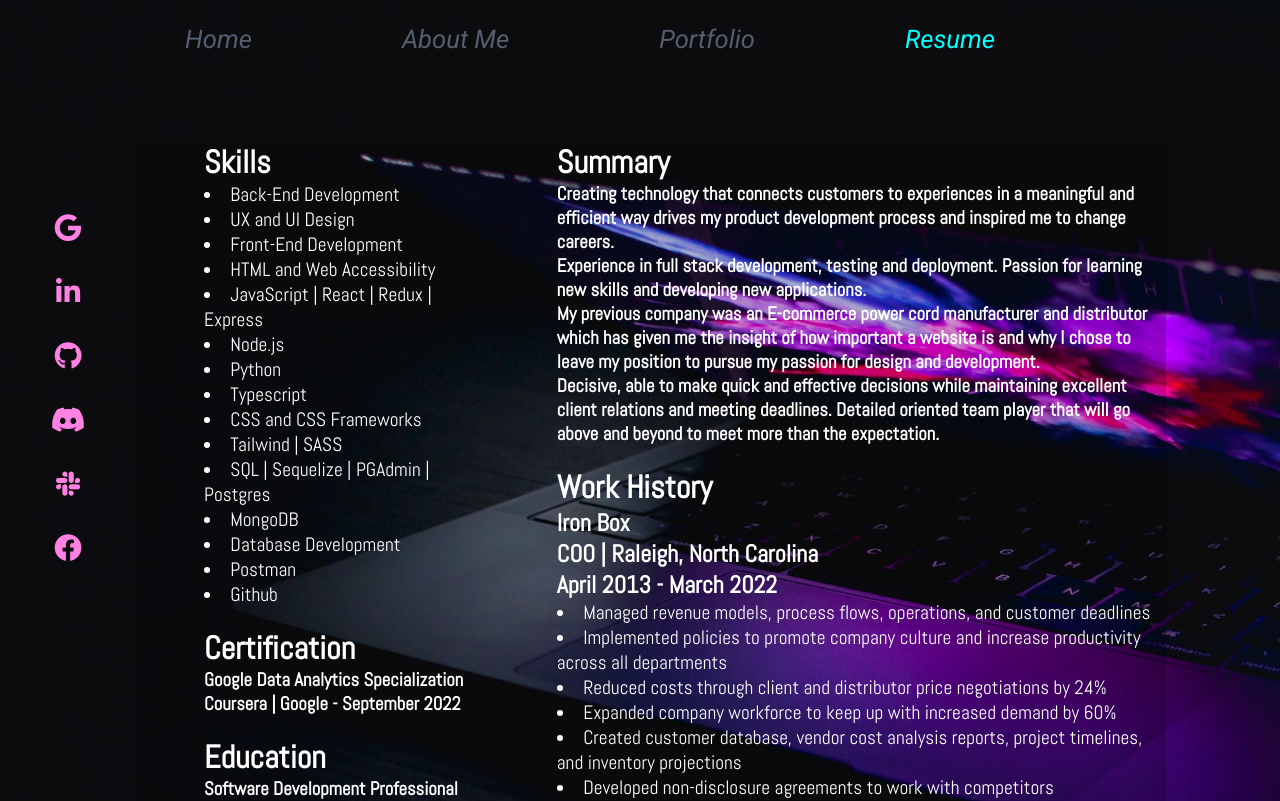
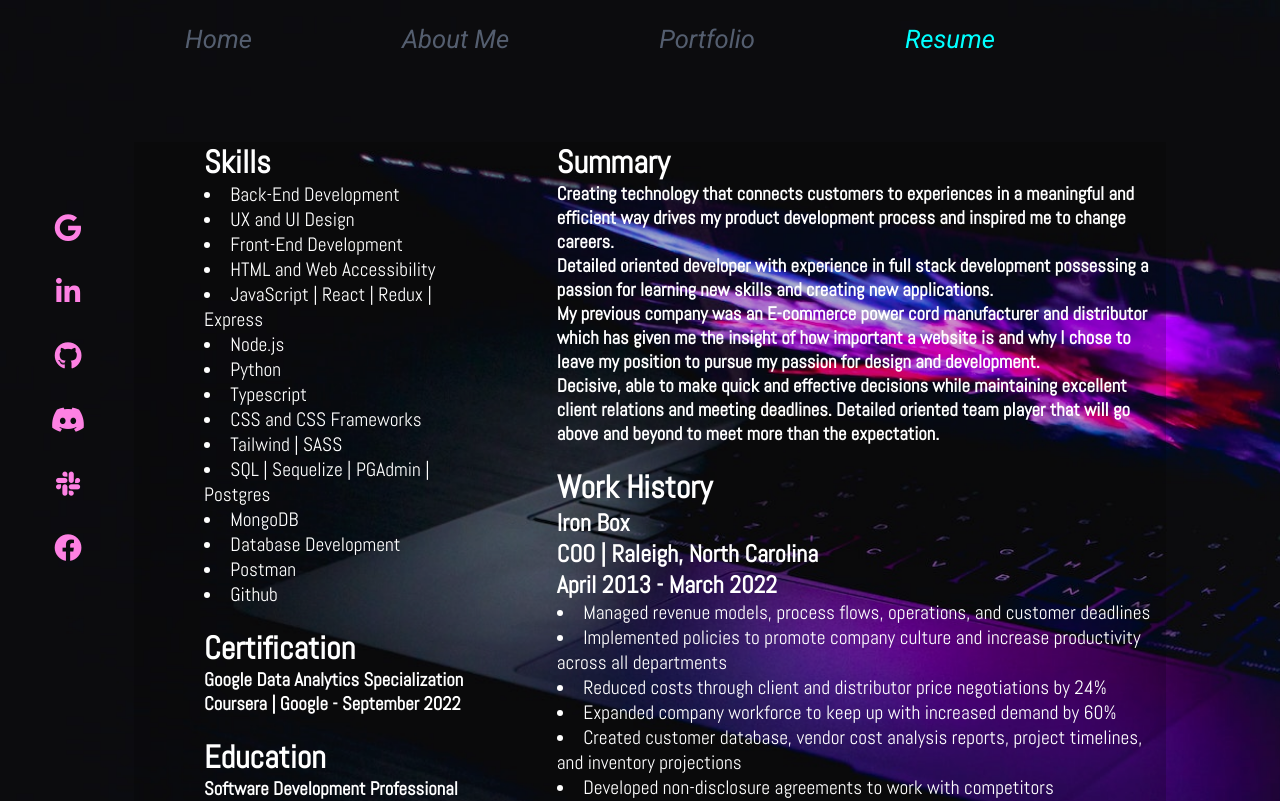
Before and after one commit to BDedafoe/my_profile, a React (Create React App) app: page /resume in a window 1280 px wide. Shown: the top 801 px of the page. Built offline with nearby package versions, Linux system fonts and the light colour scheme; a web font is replaced by a local one.

Commit message:
updated summary

```diff
--- a/src/views/resume.js
+++ b/src/views/resume.js
@@ -54,7 +54,7 @@ export const Resume = () => {
       <div className="resumeRight">
           <h1>Summary</h1>
             <h3>Creating technology that connects customers to experiences in a meaningful and efficient way drives my product development process and inspired me to change careers. </h3>
-            <h3>Experience in full stack development, testing and deployment. Passion for learning new skills and developing new applications.</h3>
+            <h3>Detailed oriented developer with experience in full stack development possessing a passion for learning new skills and creating new applications. </h3>
             <h3>My previous company was an E-commerce power cord manufacturer and distributor which has given me the insight of how important a website is and why I chose to leave my position to pursue my passion for design and development.</h3>
             <h3>Decisive, able to make quick and effective decisions while maintaining excellent client relations and meeting deadlines. Detailed oriented team player that will go above and beyond to meet more than the expectation.</h3>
         <br></br>
```
